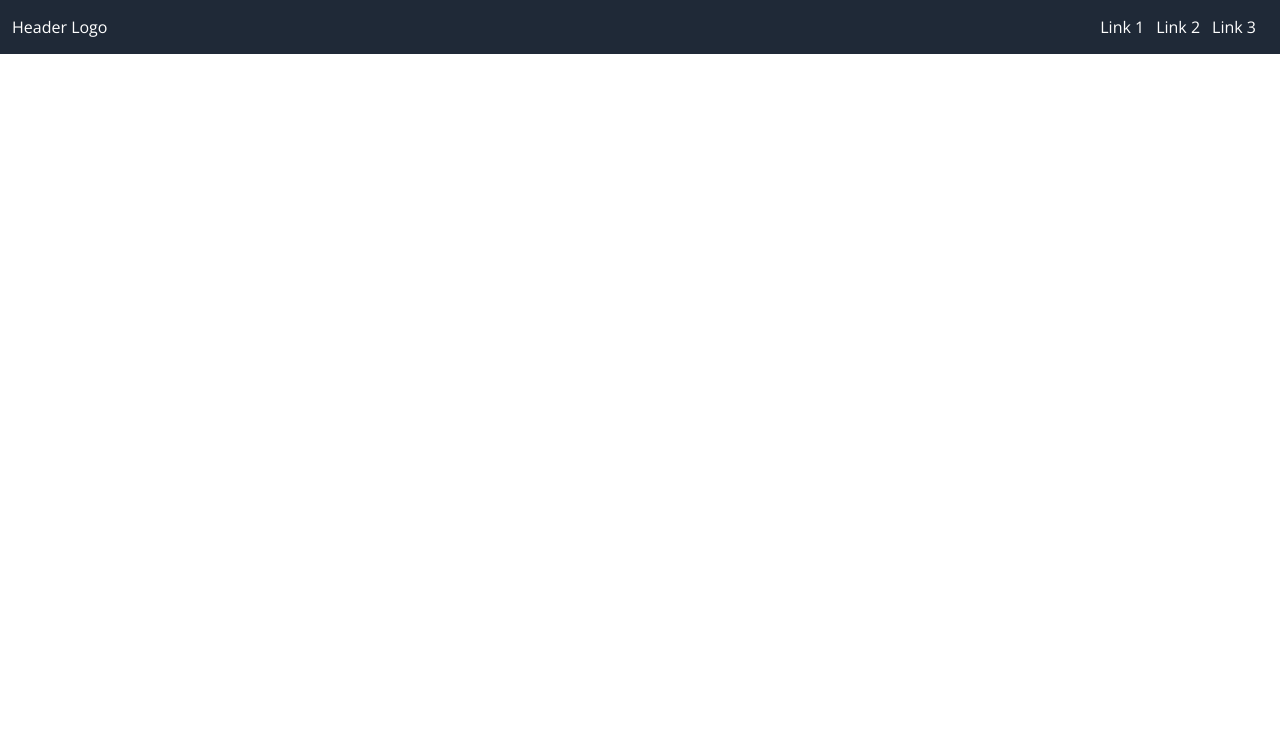
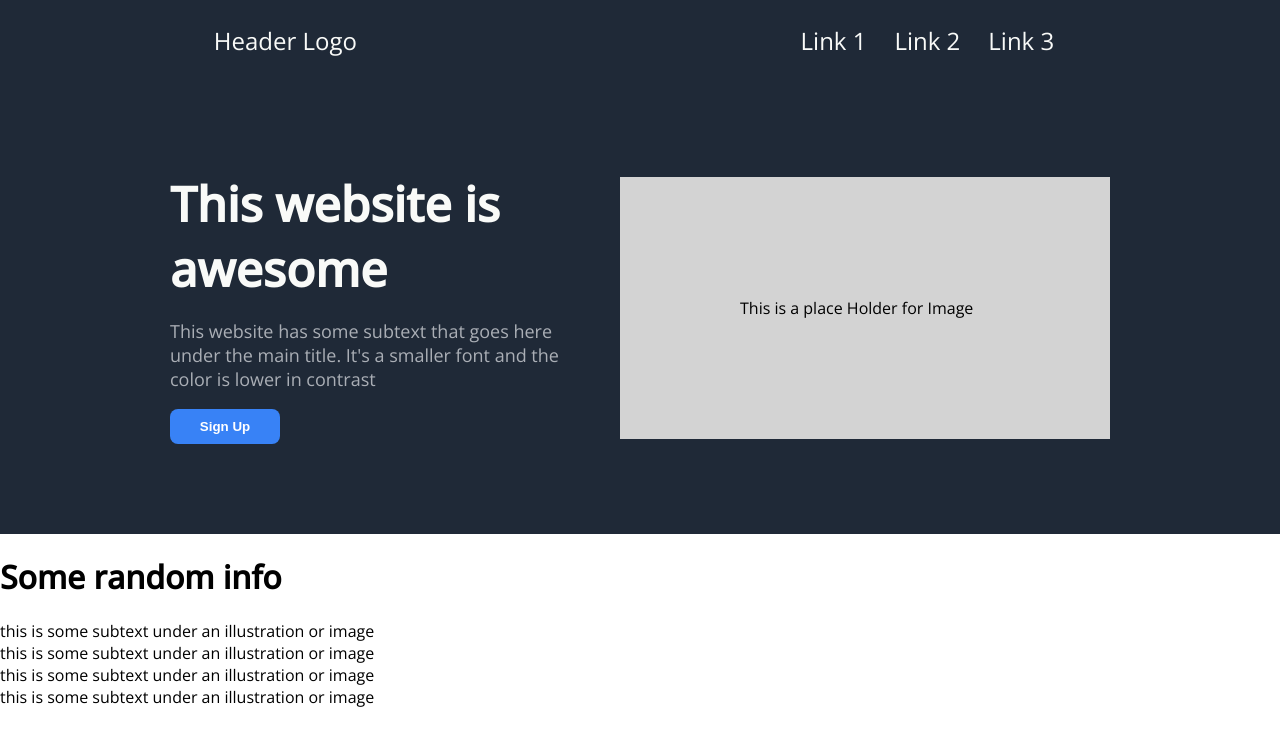
Before and after one commit to Mugurel03/landing-page, a plain HTML site: page index.html in a window 1280 px wide. Drawn offline with nearby package versions, Linux system fonts and the light colour scheme.

Commit message:
Adding the hero part

```diff
--- a/index.html
+++ b/index.html
@@ -9,6 +9,8 @@
   </head>
   <body>
     <div class="container">
+      <!--header-->
+      <div class="header">
         <div class="logo">Header Logo</div>
         <div class="links">
           <ul>
@@ -18,5 +20,30 @@
           </ul>
         </div>
       </div>
+
+      <!--hero main text-->
+
+      <div class="hero hero-cta">
+        <div class="hero-text">
+          <h1>This website is awesome</h1>
+          <p>
+            This website has some subtext that goes here under the main title.
+            It's a smaller font and the color is lower in contrast
+          </p>
+          <button id="sign-up" type="button">Sign Up</button>
+        </div>
+        <div id="image-placeholder">This is a place Holder for Image</div>
+      </div>
+
+      <!--content-->
+
+      <div class="content">
+          <h1>Some random info</h1>
+          <div>this is some subtext under an illustration or image</div>
+          <div>this is some subtext under an illustration or image</div>
+          <div>this is some subtext under an illustration or image</div>
+          <div>this is some subtext under an illustration or image</div>
+      </div>
+    </div>
   </body>
 </html>
--- a/styles.css
+++ b/styles.css
@@ -1,29 +1,32 @@
 @import url("https://fonts.googleapis.com/css2?family=Open+Sans:wght@300;400;500&display=swap");
-
-
 
 body {
   font-family: "Open Sans", sans-serif;
   margin: 0;
-
 }
 
 .container {
+  display: flex;
+  flex-direction: column;
+}
+
+/* for the header*/
+.header {
   background-color: #1f2937;
-  color: white;
-
+  color: #f9faf8;
+  font-size: 24px;
   display: flex;
-  justify-content: space-between;
+  justify-content: space-around;
   align-items: center;
   padding-left: 12px;
-
-
 }
 
-ul, a {
-    padding-right: 12px;
-    display: flex;
-    color: white;
+ul,
+a {
+  padding-right: 12px;
+  display: flex;
+  color: #f9faf8;
+  gap: 16px;
 }
 
 ul {
@@ -33,3 +36,56 @@ ul {
 a {
   text-decoration: none;
 }
+
+/*hero and image*/
+.hero {
+  background-color: #1f2937;
+  display: flex;
+  justify-content: center;
+  align-items: center;
+
+  padding: 90px;
+}
+
+.hero h1 {
+  font-size: 48px;
+  font-weight: bold;
+  color: #f9faf8;
+  margin: 0;
+}
+
+.hero p {
+  font-size: 18px;
+  color: #e5e7eb;
+  opacity: 0.7;
+}
+
+.hero-text {
+  flex-basis: 400px;
+  display: flex;
+  flex-direction: column;
+  text-align: left;
+  margin-right: 50px;
+}
+
+.hero button {
+  display: block;
+  text-align: center;
+  width: 110px;
+  border: none;
+  background: #3882f6;
+  padding: 10px;
+  border-radius: 8px;
+  color: #fff;
+  text-decoration: none;
+  font-weight: bold;
+}
+
+#image-placeholder {
+  background-color: lightgrey;
+  padding: 120px;
+  width: 250px;
+  justify-content: space-between;
+}
+
+/*content*/
```
Lines whose indentation alone changed are shown as unchanged.
